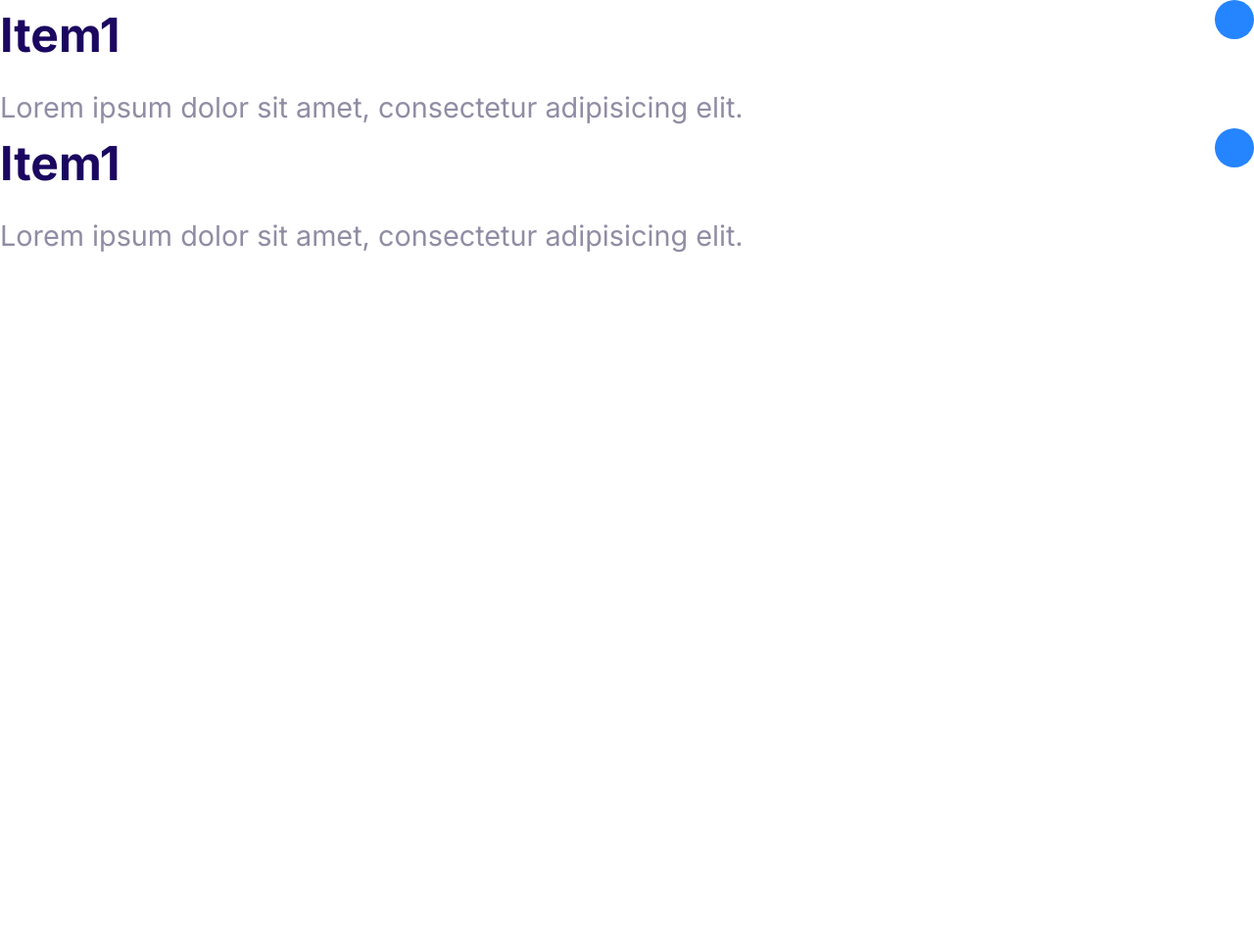
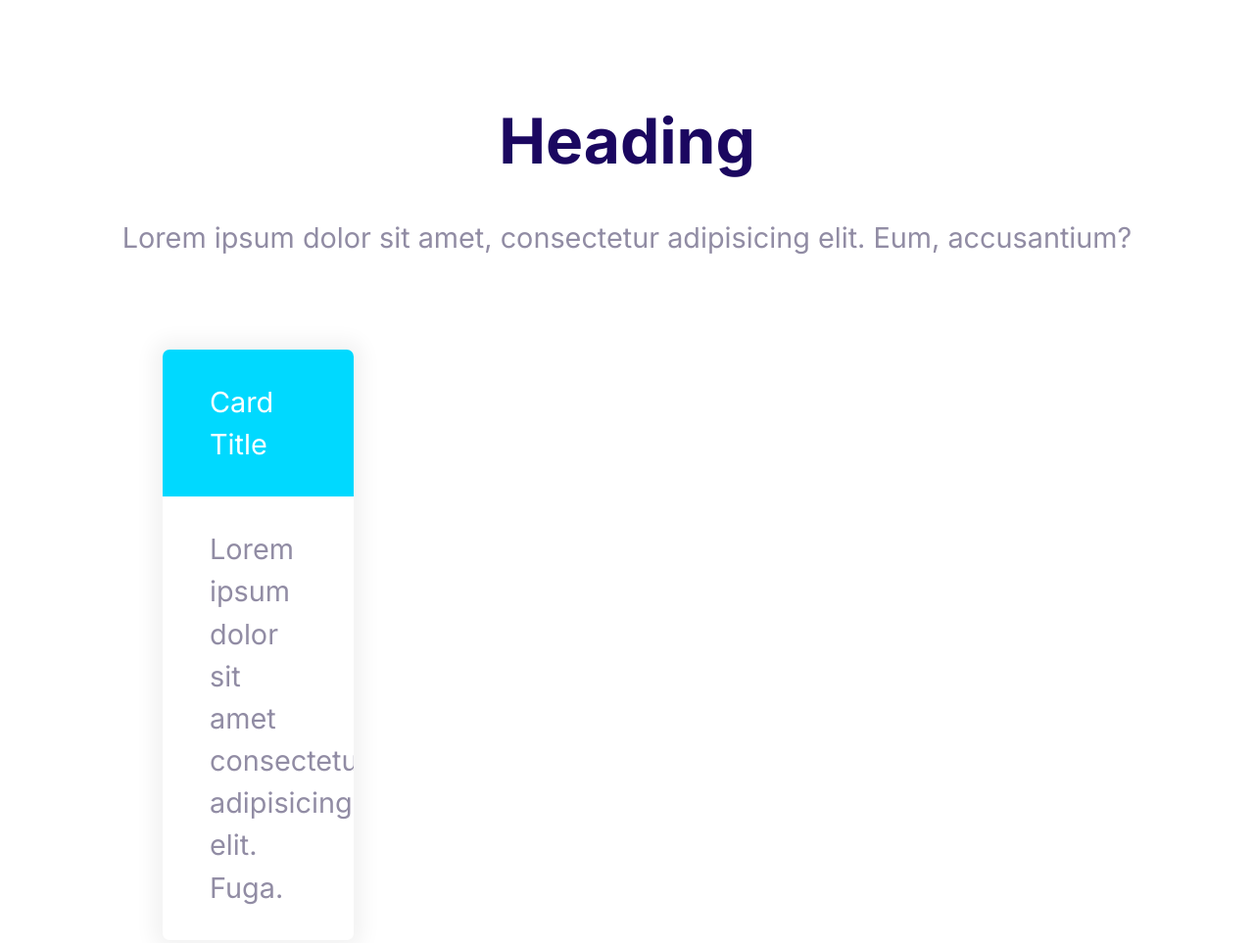
Before and after one commit to UliMur/cloudhostingproject, a plain HTML site: page index.html in a window 1280 px wide. Shown: the top 963 px of the page at 98% size. Before the commit the page ends 800 px from the top, so only its background shows below. Drawn offline with Linux system fonts and the light colour scheme.

Commit message:
Build blocks components.

```diff
--- a/css/styles.css
+++ b/css/styles.css
@@ -552,3 +552,41 @@ padding: 3rem;
 max-height: 100vh;
 opacity: 1;
 }
+
+/* Blocks */
+.block {
+    --padding-vertical: 6rem;
+    padding: var(--padding-vertical) 2rem;
+}
+
+.block__header {
+    text-align: center;
+}
+
+.block__heading {
+    margin-top: 0;
+}
+
+.block--dark {
+    background: #000;
+    color: #7b858b;
+}
+
+.block--dark .block__heading {
+    color: #fff;
+}
+
+.block--skewed-right {
+    padding-bottom: calc(var(--padding-vertical) + 4rem);
+    clip-path: polygon(0% 0%, 100% 0%, 100% 100%, 0% 80%);
+}
+
+.block--skewed-left {
+    padding-bottom: calc(var(--padding-vertical) + 4rem);
+    clip-path: polygon(0% 0%, 100% 0%, 100% 80%, 0% 100%);
+}
+
+.container {
+    max-width: 1140px;
+    margin: 0 auto;
+}
--- a/index.html
+++ b/index.html
@@ -15,31 +15,31 @@
     <link rel="stylesheet" href="/css/styles.css" />
   </head>
   <body>
-    <div class="collapsible collapsible--expanded">
-      <header class="collapsible__header">
-        <h2 class="collapsible__heading">Item1</h2>
 
-        <svg class="icon icon--primary collapsible__chevron">
-          <use xlink:href="images/sprite.svg#chevron"></use>
-        </svg>
-      </header>
-      <div class="collapsible__content">
-        Lorem ipsum dolor sit amet, consectetur adipisicing elit.
+  <section class="block container">
+    <header class="block__header">
+      <h2 class="block__heading">Heading</h2>
+      <p>Lorem ipsum dolor sit amet, consectetur adipisicing elit. Eum, accusantium?
+      </p>
+    </header>
+
+    <div style="width: 30%; padding: 4rem">
+      <div class="card card--secondary">
+        <header class="card__header">Card Title</header>
+        <div class="card__body">
+          Lorem ipsum dolor sit amet consectetur adipisicing elit. Fuga.
+        </div>
       </div>
     </div>
 
-    <div class="collapsible collapsible--expanded">
-      <header class="collapsible__header">
-        <h2 class="collapsible__heading">Item1</h2>
+  </section>
 
-        <svg class="icon icon--primary collapsible__chevron">
-          <use xlink:href="images/sprite.svg#chevron"></use>
-        </svg>
-      </header>
-      <div class="collapsible__content">
-        Lorem ipsum dolor sit amet, consectetur adipisicing elit.
-      </div>
+  <section class="block block--dark block--skewed-left">
+    <div class="container">
+      <h2 class="block__heading">Heading</h2>
+      <p>Lorem ipsum dolor sit amet, consectetur adipisicing elit. Eum, accusantium?</p>
     </div>
+  </section>
 
     <script src="js/main.js"></script>
   </body>
```
Also changed, not shown: components/blocks.html (added, +24 -0 lines), components/cards.html (+6 -3 lines).
